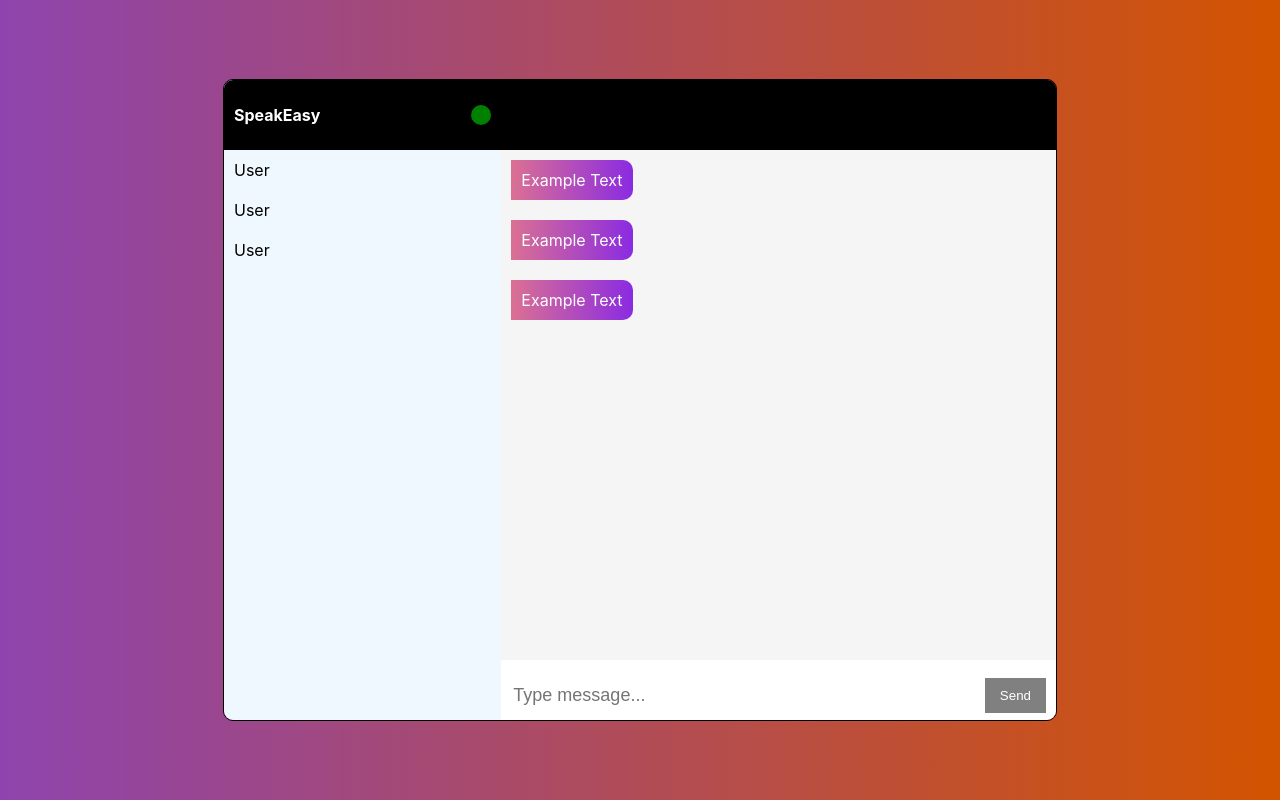
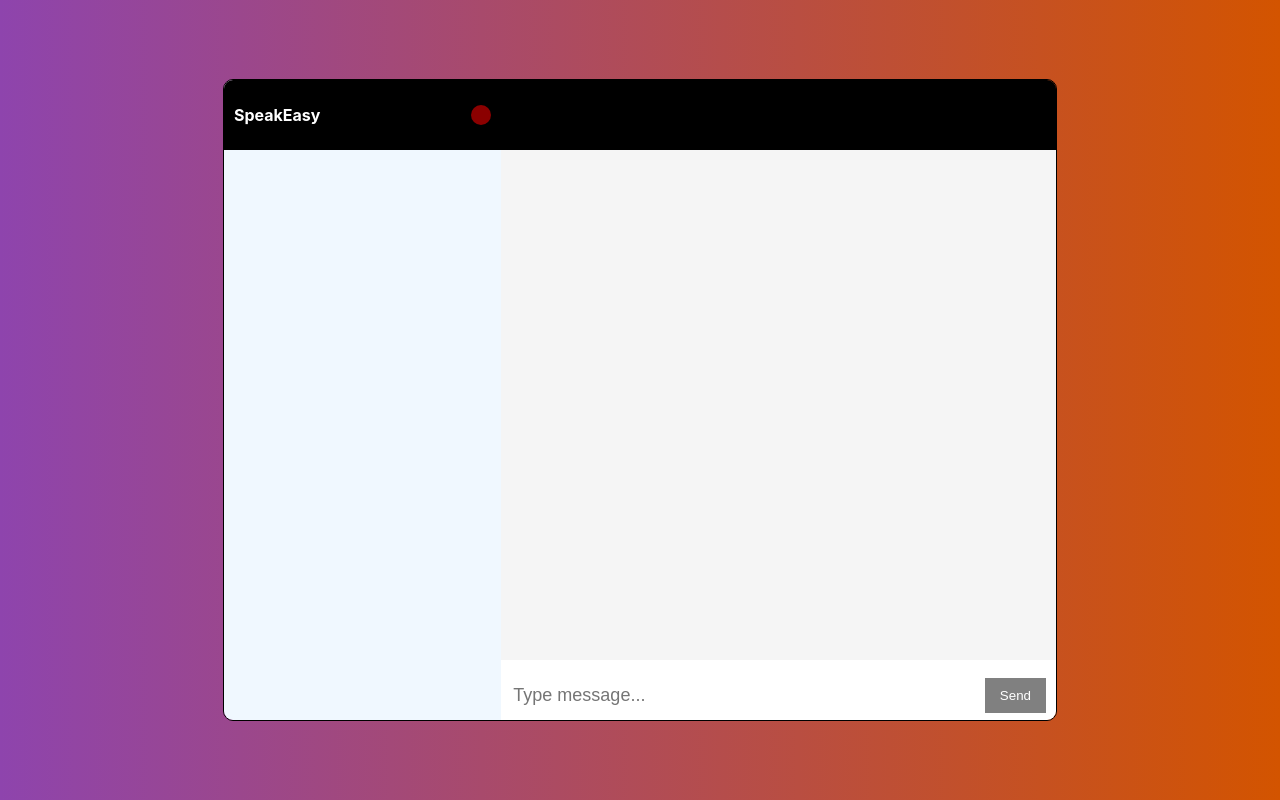
Before and after one commit to samdev23/speakeasy-app, a React (Create React App) app: page / in a window 1280 px wide. Built offline with nearby package versions, Linux system fonts and the light colour scheme.

Commit message:
Connected react page to the API Gateway containing web socket gateway logic. Added in hooks and state variables to react components.

```diff
--- a/public/index.html
+++ b/public/index.html
@@ -24,7 +24,7 @@
       work correctly both with client-side routing and a non-root public URL.
       Learn how to configure a non-root public URL by running `npm run build`.
     -->
-    <title>React App</title>
+    <title>Speakeasy</title>
   </head>
   <body>
     <noscript>You need to enable JavaScript to run this app.</noscript>
--- a/src/App.js
+++ b/src/App.js
@@ -1,8 +1,80 @@
+import React, {useState, useEffect, useCallback, useRef}  from 'react';
 import MainPage from "./components/MainPage";
 
+const URL = "wss://qx2ley4a6d.execute-api.us-east-2.amazonaws.com/production/";
+
 function App() {
+  const socket = useRef(null);
+
+  const [isConnected, setIsConnected] = useState(false);
+  const [users, setUsers] = useState([]);
+  const [chatRows, setChatRows] = useState([]);
+
+  const onSocketOpen = useCallback (() => {
+    setIsConnected(true);
+    const name = prompt('Please enter your name');
+    socket.current?.send(JSON.stringify({
+      action: 'setUsername',
+      name,
+    }));
+  }, []);
+
+  const onSocketClose = useCallback (() => {
+    setIsConnected(false);
+  })
+
+  const onSocketMessage = useCallback ((rawdata) => {
+    const data = JSON.parse(rawdata);
+    if (data.members) {
+      setUsers(data.members);
+    }
+    else if (data.message) {
+      setChatRows(oldArray => [...oldArray, data.message])
+    }
+    else if (data.sys_message) {
+      setChatRows(oldArray => [...oldArray, data.sys_message])
+    }
+  })
+
+  const onConnect = useCallback(() => {
+    if (socket.current?.readyState !== WebSocket.OPEN) {
+      socket.current = new WebSocket(URL);
+      socket.current.addEventListener('open', onSocketOpen);
+      socket.current.addEventListener('close', onSocketClose);
+      socket.current.addEventListener('message', (event) => {
+        onSocketMessage(event.data);
+      });
+    }
+  }, []);
+
+  useEffect(() => {
+    return () => {
+      socket.current?.close();
+    };
+  }, []);
+
+  const onSendPublicMsg = useCallback((message) => {
+    socket.current?.send(JSON.stringify({
+      action: 'sendPublicMsg',
+      message,
+    }));
+  }, []);
+
+  const onDisconnect = useCallback(() => {
+    socket.current?.close();
+    setUsers([]);
+    setChatRows([]);
+  }, [isConnected])
+
   return (
-    <MainPage/>
+    <MainPage
+      isConnected={isConnected}
+      users={users}
+      chatRows={chatRows}
+      onPublicMessage={onSendPublicMsg}
+      onConnect={onConnect}
+      onDisconnect={onDisconnect}
+    />
   );
 }
 
--- a/src/component_css/MainPage.css
+++ b/src/component_css/MainPage.css
@@ -32,14 +32,21 @@
                 font-weight: bold;
             }
 
-            button {
-                background-color:green;
+            .con-btn {
                 width: 20px;
                 height: 20px;
                 font-size: 10px;
                 border: none;
                 cursor: pointer;
                 border-radius: 50%;
+
+                &.connected {
+                    background-color:green;
+                }
+
+                &.disconnected {
+                    background-color:darkred;
+                }
             }
         }
 
@@ -77,28 +84,12 @@
                     max-width: 80%;
                     flex-direction: column;
                     gap: 10px;
-                    color: white;
-                    background: linear-gradient(to right, palevioletred, #8A2BE2);
+                    color: black;
+                    background: linear-gradient(to right, palevioletred 5px, #8A2BE2 5px, transparent 5px, transparent 100%);
                     padding: 10px;
                     border-radius: 0px 10px 10px 0px;
-                    cursor: pointer;
                 }
 
-                &.system {
-                    .msgcontent {
-                        font-style: italic;
-                    }
-                }
-
-                &.owner {
-                    flex-direction: row-reverse;
-
-                    .msgcontent {
-                        background: linear-gradient(to left, palevioletred, #d35400);
-                        border-radius: 10px 0px 0px 10px;
-                    }
-
-                }
             }
         }
 
--- a/src/components/Chat.jsx
+++ b/src/components/Chat.jsx
@@ -3,13 +3,21 @@ import TopBar from './TopBar';
 import ChatBubbles from './ChatBubbles';
 import InputBar from './InputBar';
 
-const Chat = () => {
+const Chat = (props) => {
+    const {
+        isConnected,
+        chatRows,
+        onPublicMessage,
+      } = props;
+
     return (
 
         <div className='chat'>
             <TopBar/>
-            <ChatBubbles/>
-            <InputBar/>
+            <ChatBubbles chatRows = {chatRows}/>
+            <InputBar
+            onPublicMessage = {onPublicMessage}
+            isConnected = {isConnected}/>
         </div>
     )
 }
--- a/src/components/ChatBubble.jsx
+++ b/src/components/ChatBubble.jsx
@@ -1,9 +1,9 @@
 import React from 'react'
 
-const ChatBubble = () => {
+const ChatBubble = ({message}) => {
     return (
         <div className='chatbubble'>
-            <div className='msgcontent'>Example Text</div>
+            <div className='msgcontent'>{message}</div>
         </div>
     )
 }
--- a/src/components/ChatBubbles.jsx
+++ b/src/components/ChatBubbles.jsx
@@ -1,12 +1,10 @@
 import React from 'react'
 import ChatBubble from './ChatBubble';
 
-const ChatBubbles = () => {
+const ChatBubbles = ({chatRows}) => {
     return (
         <div className='chatbubbles'>
-            <ChatBubble/>
-            <ChatBubble/>
-            <ChatBubble/>
+            {chatRows.map((chatRow, index) => <ChatBubble key = {index} message={chatRow} />)}
         </div>
     )
 }
--- a/src/components/InputBar.jsx
+++ b/src/components/InputBar.jsx
@@ -1,12 +1,42 @@
-import React from 'react'
+import React, { useState } from 'react';
 
-const InputBar = () => {
+const InputBar = (props) => {
+    const {
+        isConnected,
+        onPublicMessage,
+    } = props;
+
+    const [message, setMessage] = useState('');
+
+    const handleMessageChange = (event) => {
+        setMessage(event.target.value);
+    };
+
+    const handleSendMessage = () => {
+        if (isConnected && message.trim() !== '') {
+            onPublicMessage(message);
+            setMessage(''); // Clear the input field after sending the message
+        }
+    };
+
+    const handleKeyDown = (event) => {
+        if (event.key === 'Enter') {
+            handleSendMessage();
+        }
+    };
+
     return (
         <div className='inputbar'>
-            <input type = 'text' placeholder='Type message...'/>
-            <button>Send</button>
+            <input
+                type='text'
+                placeholder='Type message...'
+                value={message}
+                onChange={handleMessageChange}
+                onKeyDown={handleKeyDown}
+            />
+            <button onClick={handleSendMessage}>Send</button>
         </div>
-    )
-}
+    );
+};
 
 export default InputBar;
--- a/src/components/Logo.jsx
+++ b/src/components/Logo.jsx
@@ -1,10 +1,19 @@
 import React from 'react'
 
-const Logo = () => {
+const Logo = (props) => {
+    const {
+        isConnected,
+        onConnect,
+        onDisconnect,
+      } = props;
+
     return (
         <div className='logocontainer'>
             <span className='logo'>SpeakEasy</span>
-            <button></button>
+            <button
+                className={`con-btn ${isConnected ? 'connected' : 'disconnected'}`}
+                onClick={isConnected ? onDisconnect : onConnect}
+            ></button>
         </div>
     )
 }
--- a/src/components/MainPage.jsx
+++ b/src/components/MainPage.jsx
@@ -3,12 +3,29 @@ import '../component_css/MainPage.css';
 import Sidebar from './Sidebar';
 import Chat from './Chat';
 
-const MainPage = () => {
+const MainPage = (props) => {
+    const {
+        isConnected,
+        users,
+        chatRows,
+        onPublicMessage,
+        onConnect,
+        onDisconnect
+      } = props;
+
     return (
         <div className='main'>
             <div className="container">
-                <Sidebar/>
-                <Chat/>
+                <Sidebar
+                    isConnected={isConnected}
+                    users={users}
+                    onConnect = {onConnect}
+                    onDisconnect = {onDisconnect}/>
+                <Chat
+                    isConnected={isConnected}
+                    chatRows={chatRows}
+                    onPublicMessage={onPublicMessage}
+                />
             </div>
         </div>
     )
--- a/src/components/Sidebar.jsx
+++ b/src/components/Sidebar.jsx
@@ -2,13 +2,21 @@ import React from 'react'
 import User from './User';
 import Logo from './Logo';
 
-const Sidebar = () => {
+const Sidebar = (props) => {
+    const {
+        isConnected,
+        users,
+        onConnect,
+        onDisconnect,
+      } = props;
+
     return (
         <div className='sidebar'>
-            <Logo/>
-            <User/>
-            <User/>
-            <User/>
+            <Logo
+                isConnected={isConnected}
+                onConnect = {onConnect}
+                onDisconnect = {onDisconnect}/>
+            {users.map((user, index) => <User key = {index} name={user} />)}
         </div>
     )
 }
--- a/src/components/User.jsx
+++ b/src/components/User.jsx
@@ -1,9 +1,9 @@
 import React from 'react'
 
-const User = () => {
+const User = ({name}) => {
     return (
-        <div className='user'>User</div>
-    )
-}
+        <div className='user'>{name}</div>
+    );
+};
 
 export default User;
```
Also changed, not shown: 1 other file (tests, documents, lock files or other folders).
